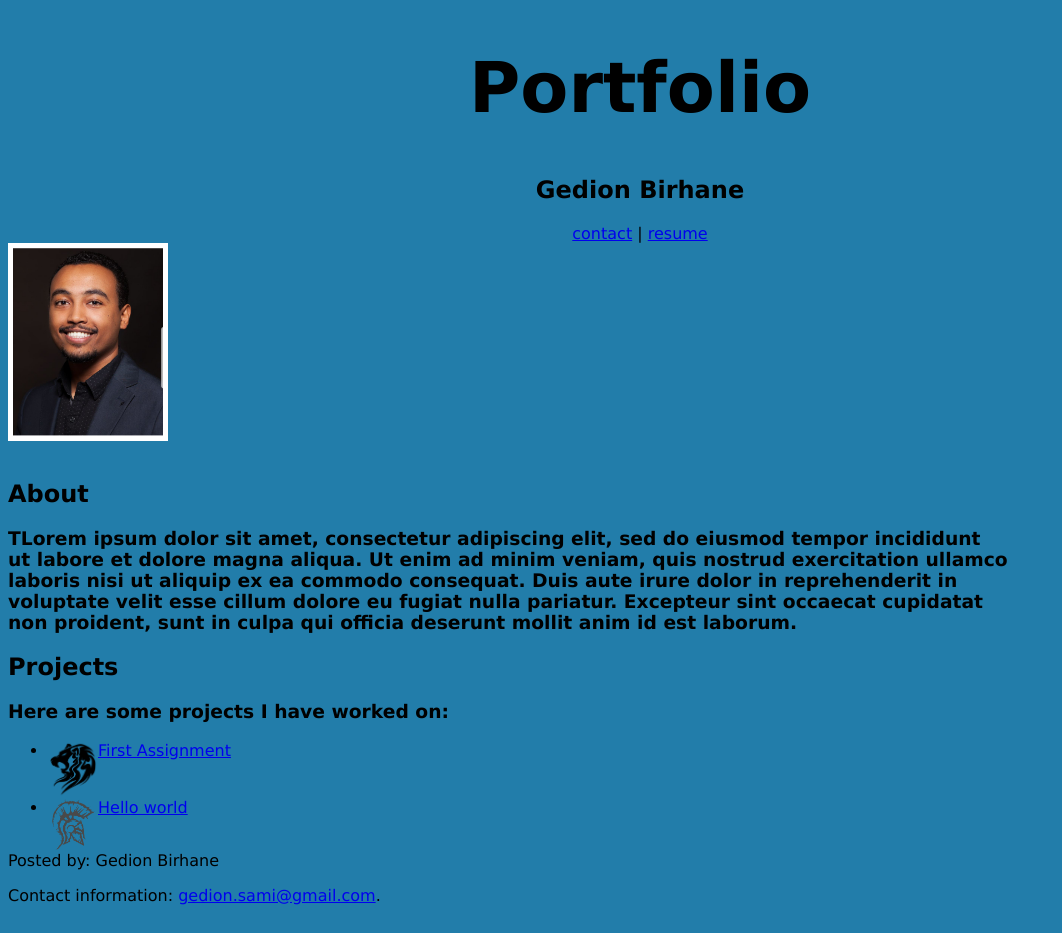
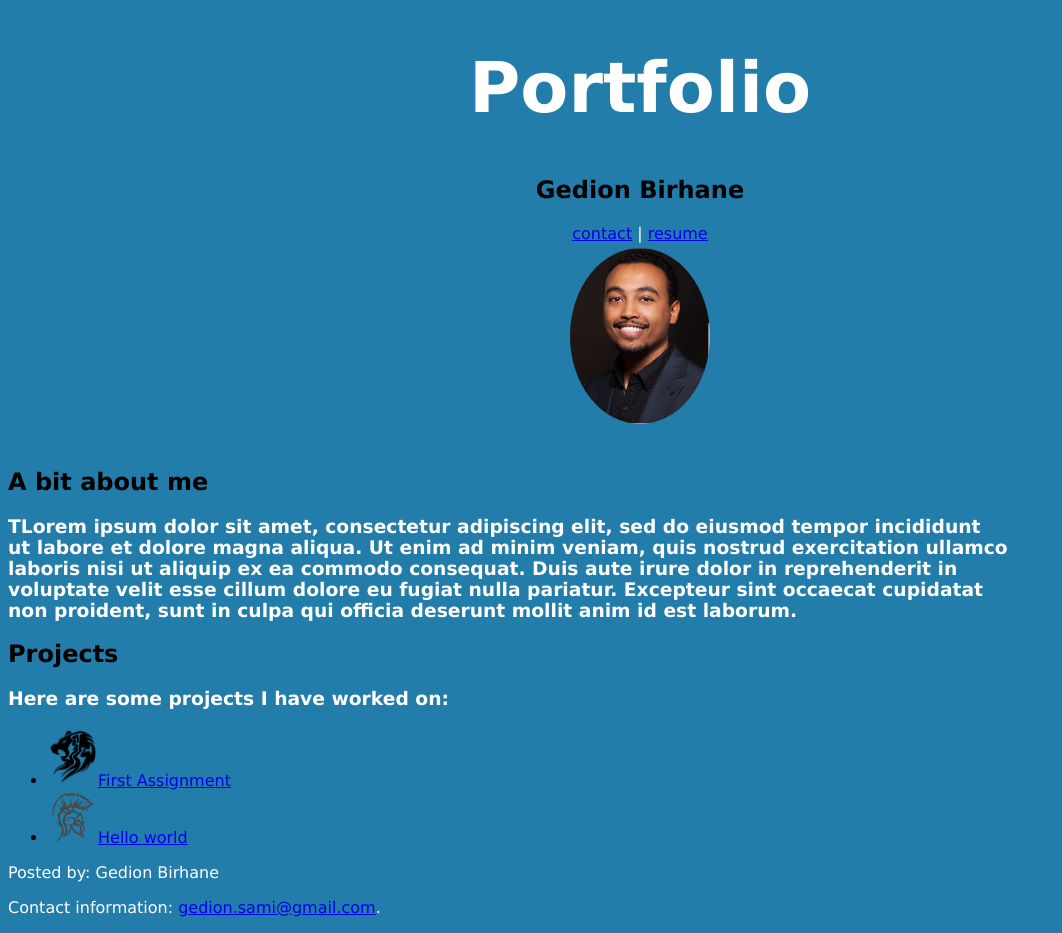
Before and after one commit to setupshop/portfolio, a plain HTML site: page index.html in a window 1280 px wide. Shown: the whole page, without its empty margins (0-1062 px from the left). Drawn offline with Linux system fonts and the light colour scheme.

Commit message:
added a separate csss sheet for styling

```diff
--- a/index.html
+++ b/index.html
@@ -3,20 +3,21 @@
   <head>
     <meta charset="utf-8">
     <title>Portfolio</title>
+      <link rel="stylesheet" type="text/css" href="styles/stylesheet.css">
   </head>
-  <body style="background-color:rgba(34,125,170,1); font-family:verdana">
-    <header style="text-align:center">
-      <h1 style="font-size:70px">Portfolio</h1>
+  <body>
+    <header>
+      <h1>Portfolio</h1>
       <h2>Gedion Birhane</h2>
     </header>
-    <nav style="clear:both; text-align:center">
+    <nav>
         <a href="contact-me.html">contact</a> |
         <a href="https://www.resume.com/">resume</a>
     </nav>
-    <img style="float:left; border:5px solid white" src="img/head-shot.jpg" alt="My head shot" width="150">
-    <section style="clear:both">
+    <img id="head-shot" src="img/head-shot.jpg" alt="My head shot" width="150">
+    <section>
       <br />
-      <h2>About</h2>
+      <h2>A bit about me</h2>
       <article>
         <h3>TLorem ipsum dolor sit amet, consectetur adipiscing elit, sed do eiusmod tempor incididunt<br />
            ut labore et dolore magna aliqua. Ut enim ad minim veniam, quis nostrud exercitation ullamco<br />
@@ -26,14 +27,14 @@
       </article>
       <h2>Projects</h2>
       <h3>Here are some projects I have worked on:</h3>
-      <ul>
-        <li><img src="img/pic1.PNG" alt="My head shot" width="50" style="float:left"><a href="https://github.com/setupshop/first-code">First Assignment</a> </li>
-        <li style="clear:both"><img src="img/pic2.PNG" alt="My head shot" width="50" style="float:left"><a href="https://github.com/setupshop/hello-world">Hello world</a></li>
+      <ul class="project-list">
+        <li><img src="img/pic1.PNG" alt="First Assignment" width="50"><a href="https://github.com/setupshop/first-code">First Assignment</a> </li>
+        <li><img src="img/pic2.PNG" alt="Hello world" width="50"><a href="https://github.com/setupshop/hello-world">Hello world</a></li>
 
       </ul>
     </section>
 
-    <footer style="clear:both">
+    <footer>
       <p>Posted by: Gedion Birhane</p>
       <p>Contact information: <a href="mailto:gedion.sami@gmail.com">
         gedion.sami@gmail.com</a>.</p>
--- /dev/null
+++ b/styles/stylesheet.css
@@ -0,0 +1,41 @@
+*{
+  box-sizing: border-box;
+}
+body {
+  color:White;
+  background-color:rgba(34,125,170,1);
+  font-family:verdana;
+  }
+header {
+  text-align:center;
+}
+nav {
+  clear:both;
+  text-align:center;
+}
+h1 {
+  font-size:70px;
+}
+h2 {
+  color: Black;
+  /* font-family:comic; */
+}
+section {
+  clear:both;
+}
+ .project-list {
+  color: black;
+}
+#head-shot {
+  display: block;
+  margin-left: auto;
+  margin-right: auto;
+  border:5px solid rgba(34,125,170,1);
+  border-radius: 50%;
+}
+#contacts {
+  text-align: center;
+}
+footer {
+  clear:both;
+}
```
Also changed, not shown: contact-me.html (+6 -6 lines).
